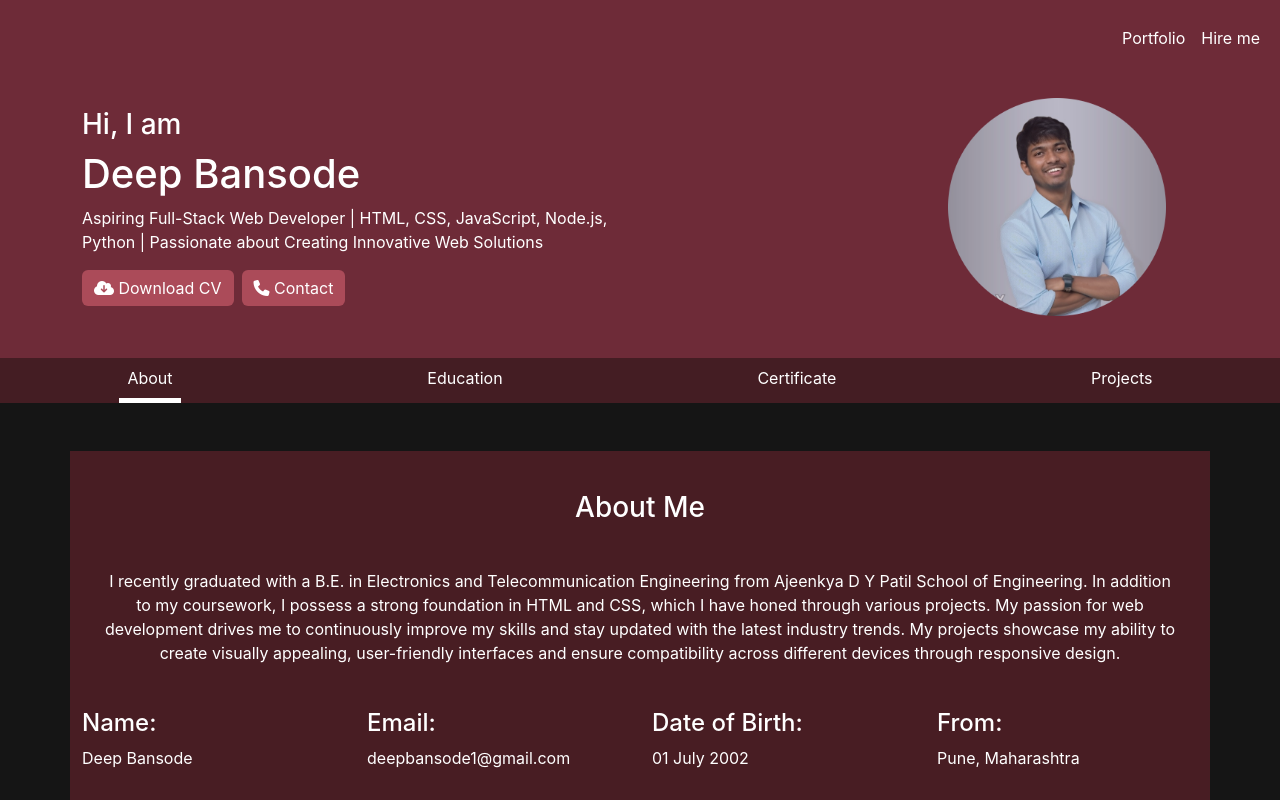
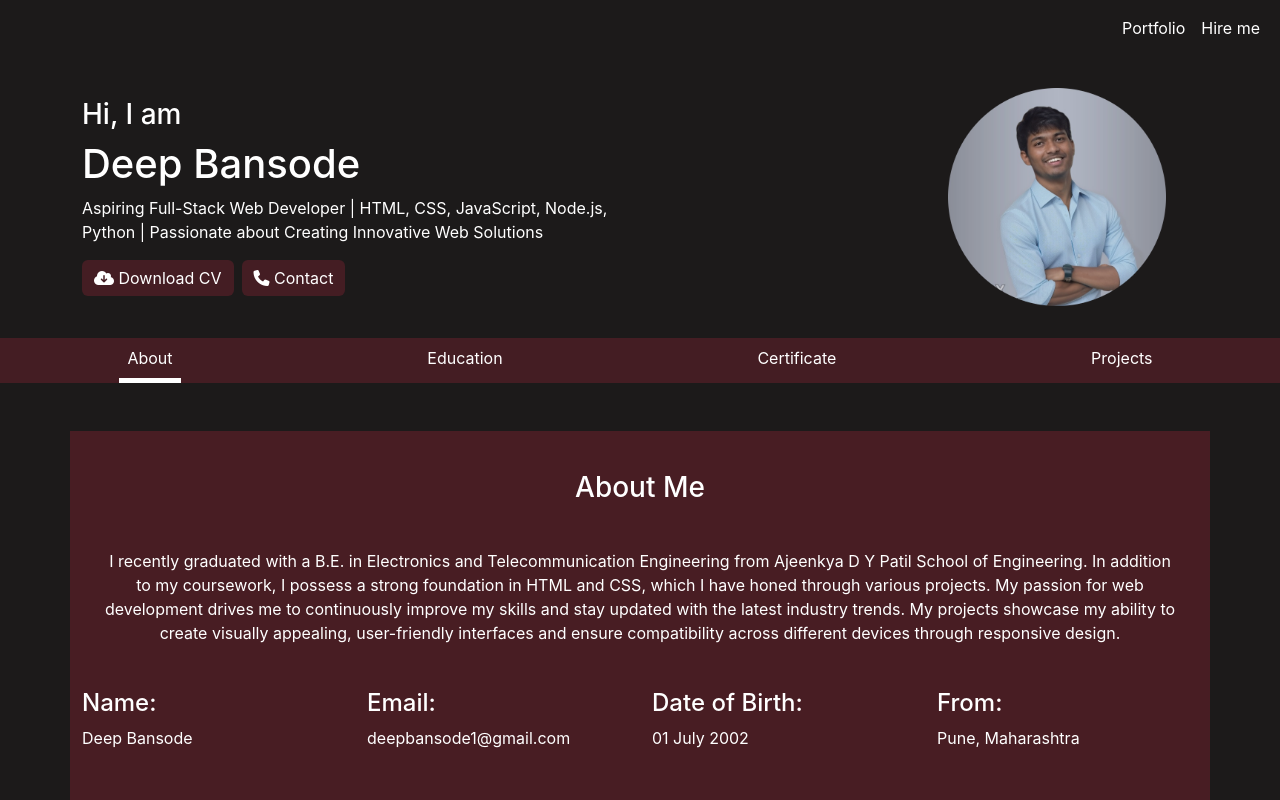
Before and after one commit to Deepb4u/Portfolio, a React (Create React App) app: page / in a window 1280 px wide. Shown: the top 800 px of the page. Built offline with nearby package versions, Linux system fonts and the light colour scheme.

Commit message:
change style

```diff
--- a/src/App.css
+++ b/src/App.css
@@ -4,16 +4,9 @@ body{
 }
 
 body, .CopyRight{
-  background-color: #151515;
+  background-color: #1c1a1a;
   color: white;
 }
-header {
-  background-color:#000000;
-  background: #6e2b38;
-  padding: 10px 0;
-}
-
-
 
 .banner {
   padding: 50px 0;
@@ -109,12 +102,12 @@ header {
 }
 
 .btn-primary {
-  background-color: #ab4b59;
+  background-color: #441d23;
   border: none;
 }
 
 .btn-primary:hover {
-  background-color: #481d23;
+  background-color: #73373f;
 }
 .download_CV{
   text-decoration: none;
--- a/src/components/FrontPage.js
+++ b/src/components/FrontPage.js
@@ -6,7 +6,7 @@ export default function FrontPage () {
 
     return(
         <>
-        <header className="header">
+        <header className="headers">
             <nav className="navbar navbar-expand-lg navbar-light">
                 <div className="container-fluid">
                     <button className="navbar-toggler" type="button" data-bs-toggle="collapse" data-bs-target="#navbarNav" aria-controls="navbarNav" aria-expanded="false" aria-label="Toggle navigation">
```
